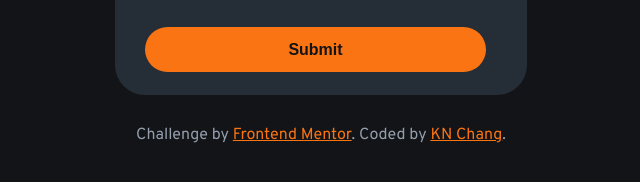
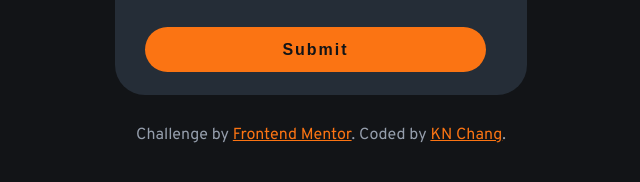
Before and after one commit to kaiens-lab/Interactive-Rating-Component, a plain HTML site: page index.html in a window 1280 px wide. Shown: the part 488-670 px from the top of the page, 319-959 px from the left. Drawn offline with Linux system fonts and the light colour scheme.

Commit message:
Updated letter-spacing in css.

```diff
--- a/style.css
+++ b/style.css
@@ -108,8 +108,9 @@ button {
   border-radius: 22.5px;
   border: none;
   font-size: 1rem;
-  font-weight: 600;
+  font-weight: 700;
   cursor: pointer;
+  letter-spacing: 2px;
 }
 
 button:hover {
```
